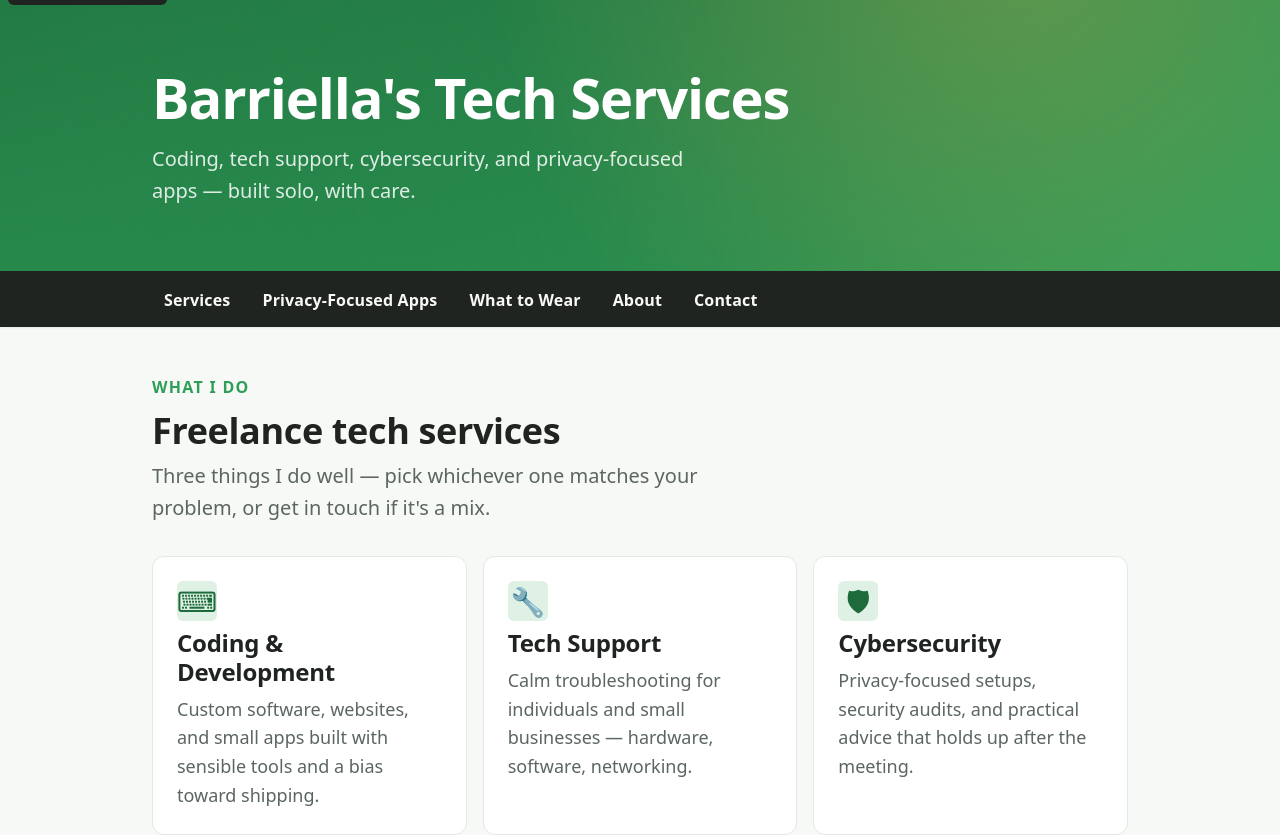
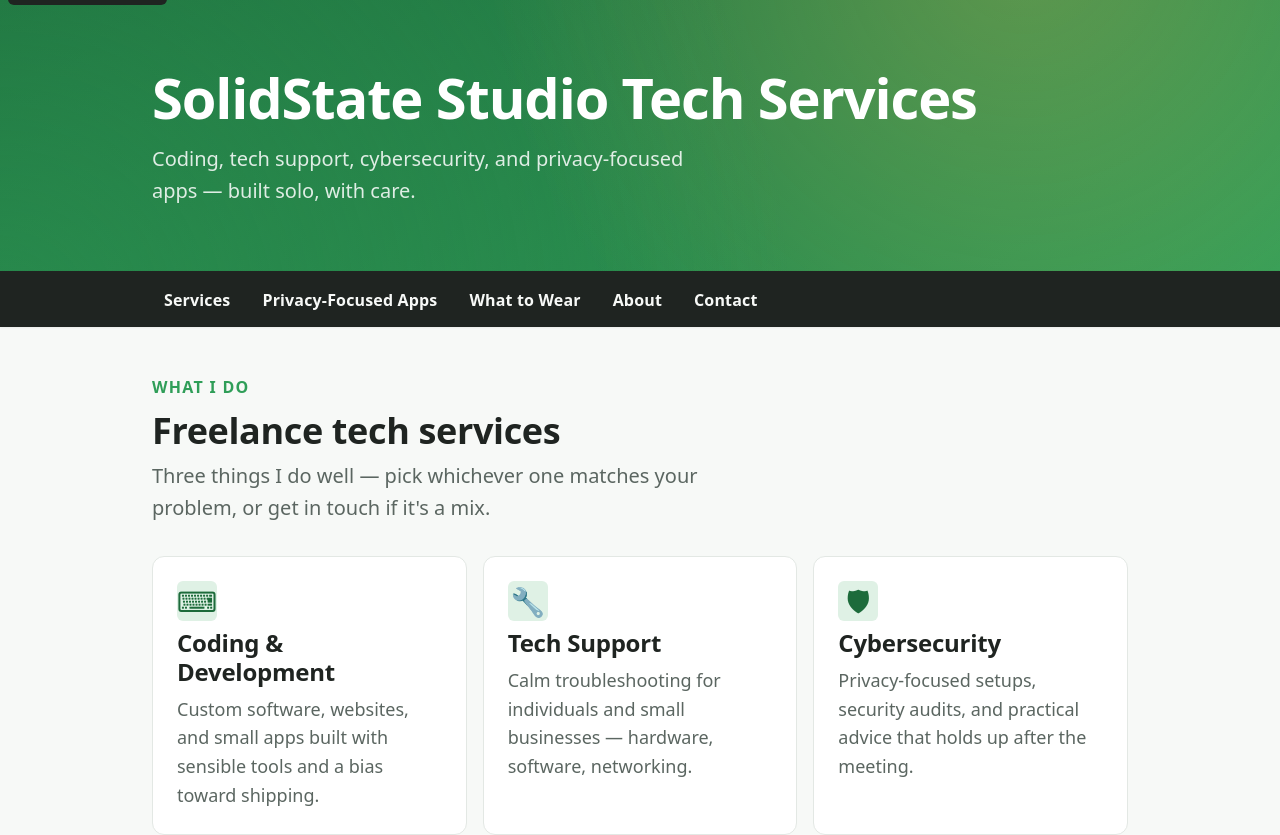
Before and after one commit to barriellawertheimer/solidstate, a React (Vite) app: page / in a window 1280 px wide. Shown: the top 835 px of the page. Built offline with nearby package versions, Linux system fonts and the light colour scheme; no server answers.

Commit message:
Changed header and footer

```diff
--- a/src/components/Footer.jsx
+++ b/src/components/Footer.jsx
@@ -5,8 +5,8 @@ export default function Footer() {
   return (
     <footer className={styles.footer}>
       <div className={`container ${styles.inner}`}>
-        <p>&copy; {year} Barriella's Tech Services. All rights reserved.</p>
-        <p className={styles.muted}>Built with React + Vite. Hosted on GitHub Pages.</p>
+        <p>&copy; {year} SolidState Studio Tech Services. All rights reserved.</p>
+        <p className={styles.muted}>Built with React + Vite. Protected by Cloudflare</p>
       </div>
     </footer>
   );
--- a/src/components/Header.jsx
+++ b/src/components/Header.jsx
@@ -4,7 +4,7 @@ export default function Header() {
   return (
     <header className={styles.header}>
       <div className={`container ${styles.inner}`}>
-        <h1 className={styles.title}>Barriella's Tech Services</h1>
+        <h1 className={styles.title}>SolidState Studio Tech Services</h1>
         <p className={styles.tagline}>
           Coding, tech support, cybersecurity, and privacy-focused apps — built solo, with care.
         </p>
```
